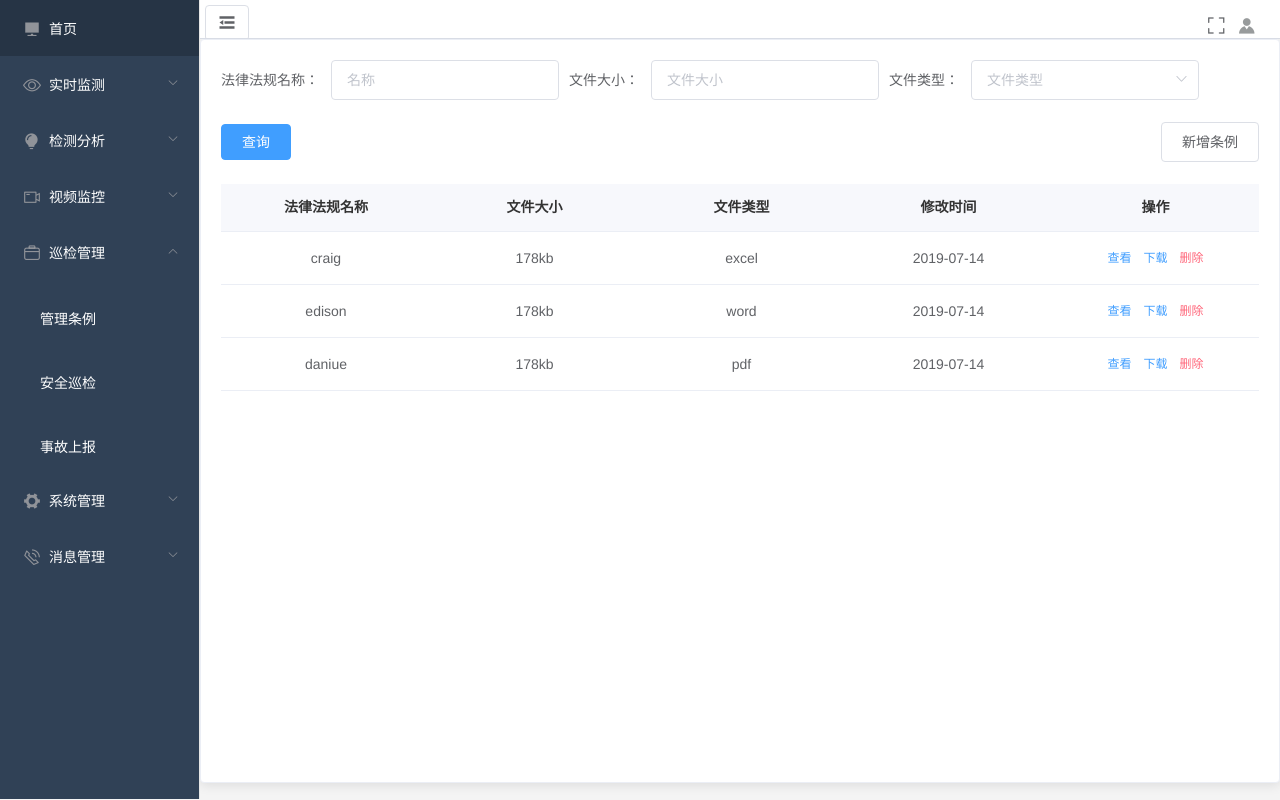
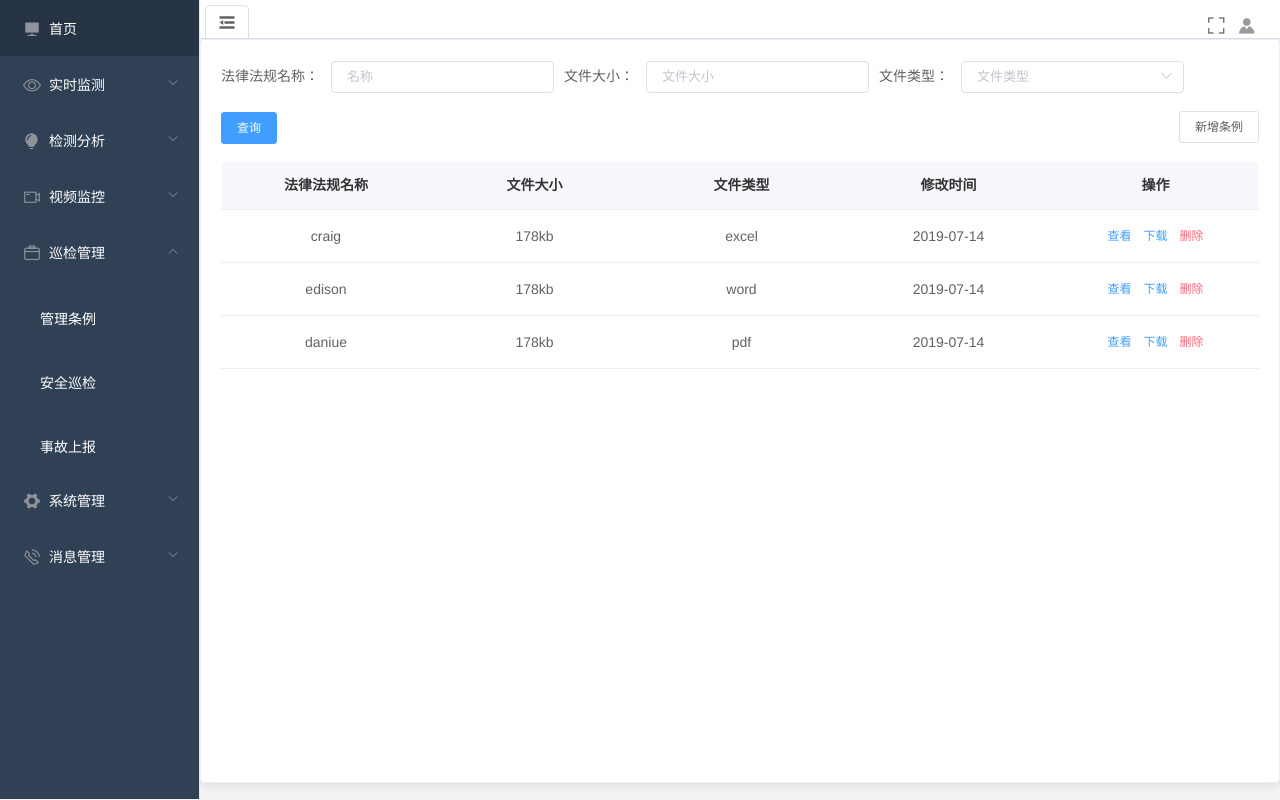
Before and after one commit to MonkeyCoder128/jfyf-waterconservancy, a Vue app: page /search/rule in a window 1280 px wide. Built offline with nearby package versions, Linux system fonts and the light colour scheme.

Commit message:
modify input&button size

```diff
--- a/src/views/search/emergency/index.vue
+++ b/src/views/search/emergency/index.vue
@@ -4,7 +4,7 @@
     <el-card shadow="always" class="el-card">
       <div>
         <div>
-          <el-form :inline="true" :model="formData" class="demo-form-inline" label-width="110px" :label-position='labelPosition'>
+          <el-form :inline="true" :model="formData" class="demo-form-inline" label-width="110px" :label-position='labelPosition' size="small">
             <el-row>
               <el-form-item label="日期：">
                 <div class="block">
@@ -24,14 +24,14 @@
                   <el-option label="管理2" value="2"></el-option>
                 </el-select>
               </el-form-item>
-            </el-row>
-            <el-row>
               <el-form-item label="异常上报情况：">
                 <el-select clearable v-model="formData.type" placeholder="请选择">
                   <el-option label="异常1" value="1"></el-option>
                   <el-option label="异常2" value="2"></el-option>
                 </el-select>
               </el-form-item>
+            </el-row>
+            <el-row>
               <el-form-item label="设备异常：">
                 <el-select clearable v-model="formData.type" placeholder="请选择">
                   <el-option label="异常1" value="1"></el-option>
@@ -45,7 +45,7 @@
                 </el-select>
               </el-form-item>
               <el-form-item>
-                <el-button type="primary" size="medium" @click="serchData">查询</el-button>
+                <el-button type="primary" size="small" @click="serchData">查询</el-button>
               </el-form-item>
             </el-row>
           </el-form>
--- a/src/views/search/rule/index.vue
+++ b/src/views/search/rule/index.vue
@@ -4,7 +4,7 @@
     <el-card shadow="always" class="el-card">
       <div>
         <div>
-          <el-form :inline="true" :model="formData" class="demo-form-inline">
+          <el-form :inline="true" :model="formData" class="demo-form-inline" size="small">
             <el-form-item label="法律法规名称：">
               <el-input clearable v-model="formData.name" placeholder="名称"></el-input>
             </el-form-item>
@@ -19,9 +19,9 @@
               </el-select>
             </el-form-item>
             <el-form-item>
-              <el-button type="primary" size="medium" @click="serchData">查询</el-button>
+              <el-button type="primary" size="small" @click="serchData">查询</el-button>
             </el-form-item>
-            <el-button class="addTerm" @click="dialogVisible = true">新增条例</el-button>
+            <el-button class="addTerm" size="small" @click="dialogVisible = true">新增条例</el-button>
           </el-form>
 
         </div>
--- a/src/views/search/safe/index.vue
+++ b/src/views/search/safe/index.vue
@@ -4,7 +4,7 @@
     <el-card shadow="always" class="el-card">
       <div>
         <div>
-          <el-form :inline="true" :model="formData" class="demo-form-inline">
+          <el-form :inline="true" :model="formData" class="demo-form-inline" size="small">
             <el-form-item label="日期：">
               <div class="block" :span='6'>
                 <span class="demonstration"></span>
@@ -36,7 +36,7 @@
               </el-select>
             </el-form-item>
             <el-form-item>
-              <el-button type="primary" size="medium" @click="serchData">查询</el-button>
+              <el-button type="primary" size="small" @click="serchData">查询</el-button>
             </el-form-item>
           </el-form>
 
```
